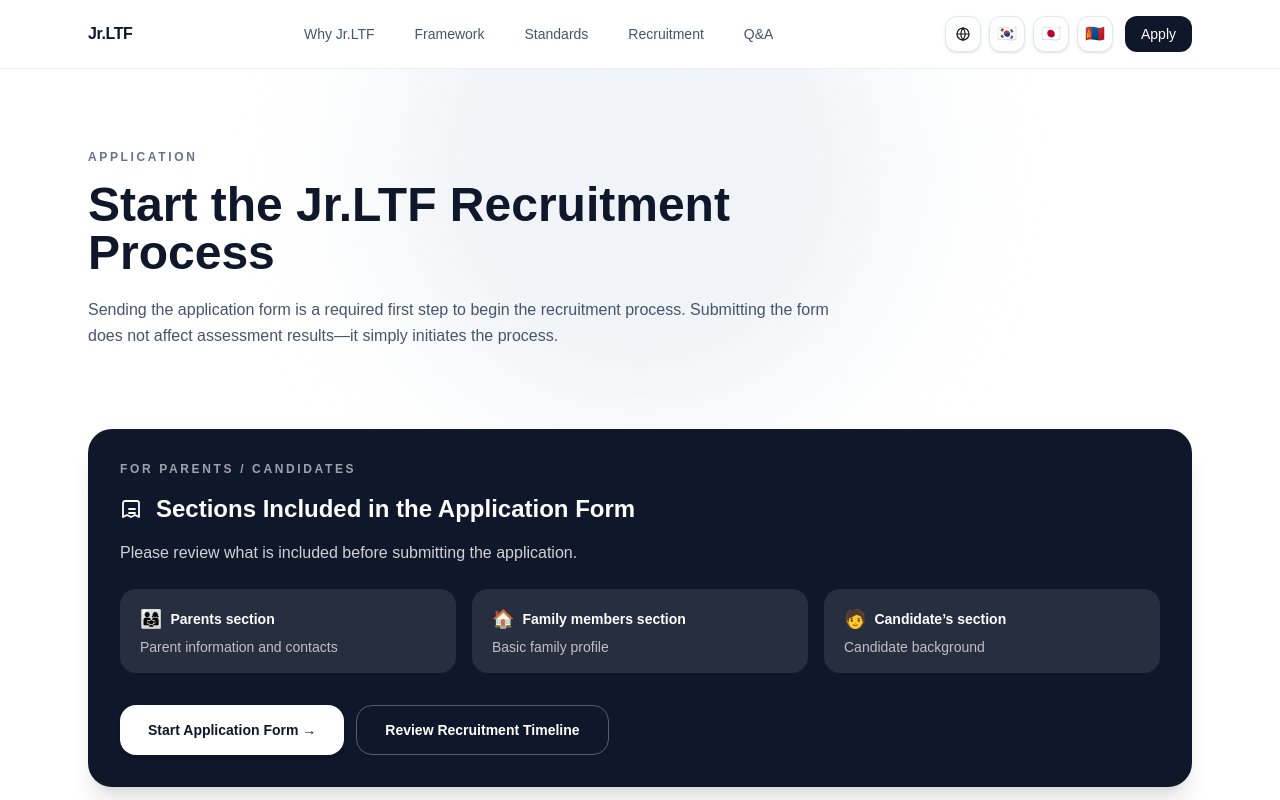
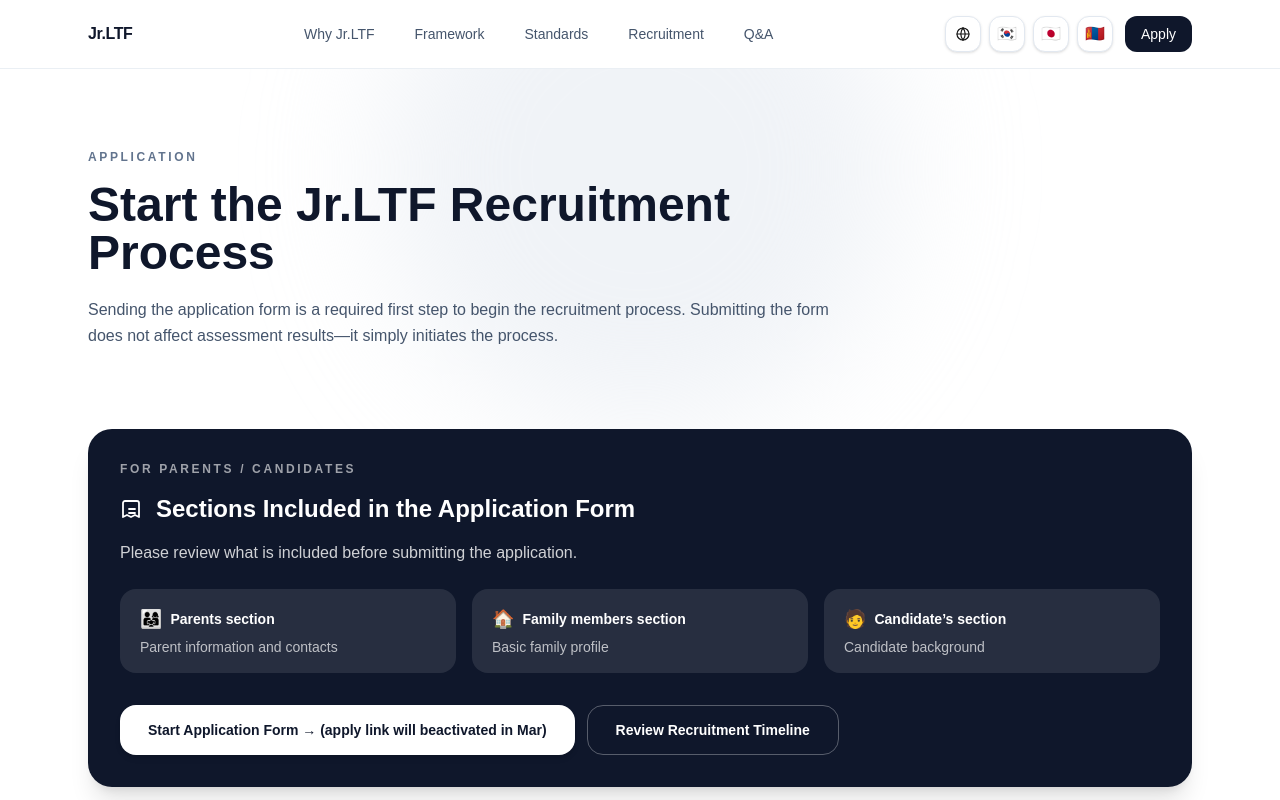
Before and after one commit to nyamkadorj/jrltf-site, a Next.js app: page /apply in a window 1280 px wide. Shown: the top 800 px of the page. Built offline with nearby package versions, Linux system fonts and the light colour scheme.

Commit message:
“Update”

```diff
--- a/src/app/apply/page.tsx
+++ b/src/app/apply/page.tsx
@@ -122,6 +122,7 @@ export default function ApplyPage() {
               className="inline-flex items-center justify-center rounded-2xl bg-white px-7 py-3.5 text-sm font-semibold text-slate-900 shadow-md hover:bg-slate-100"
             >
               Start Application Form →
+              (apply link will beactivated in Mar)
             </motion.a>
 
             <Link
```
